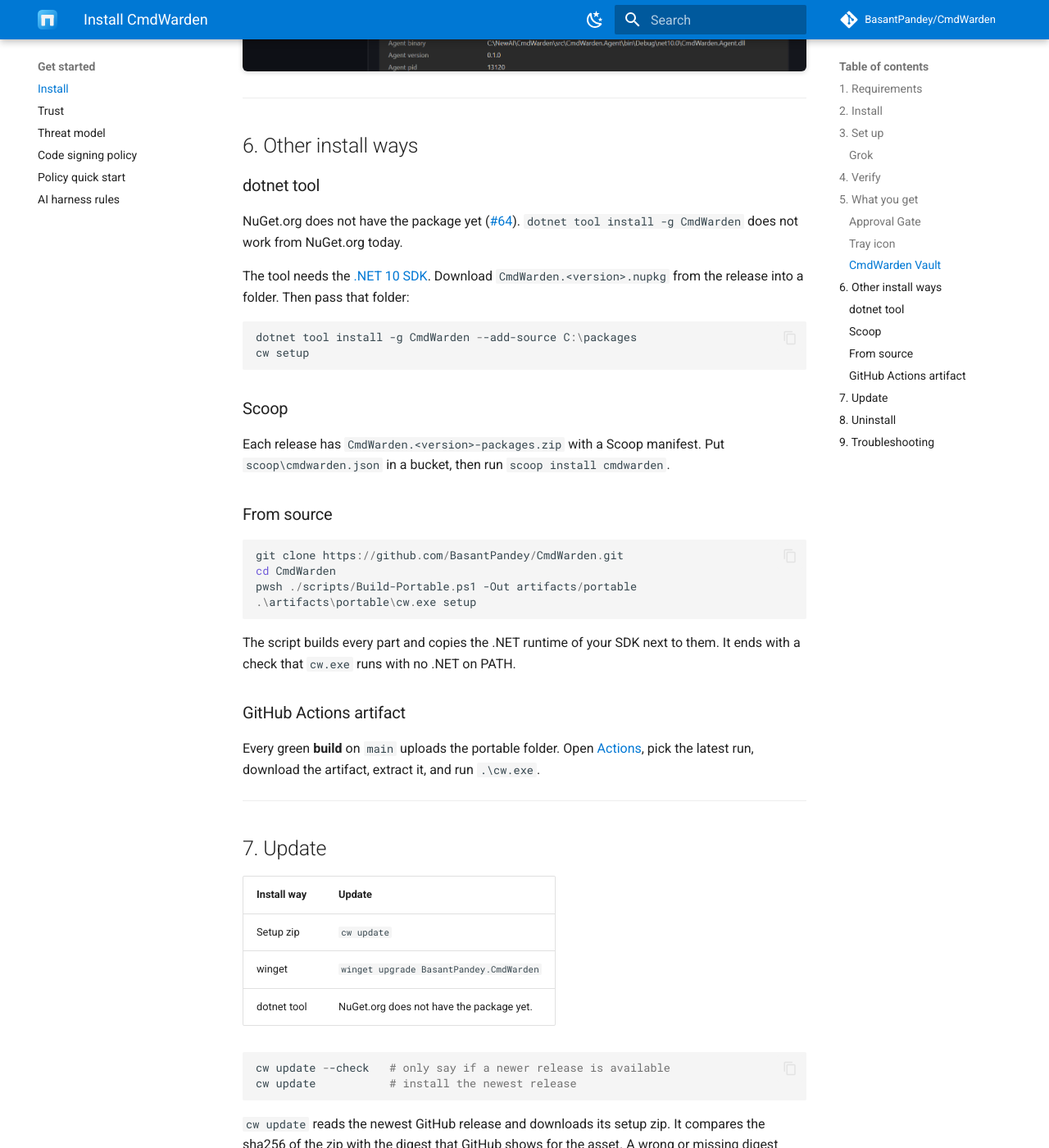
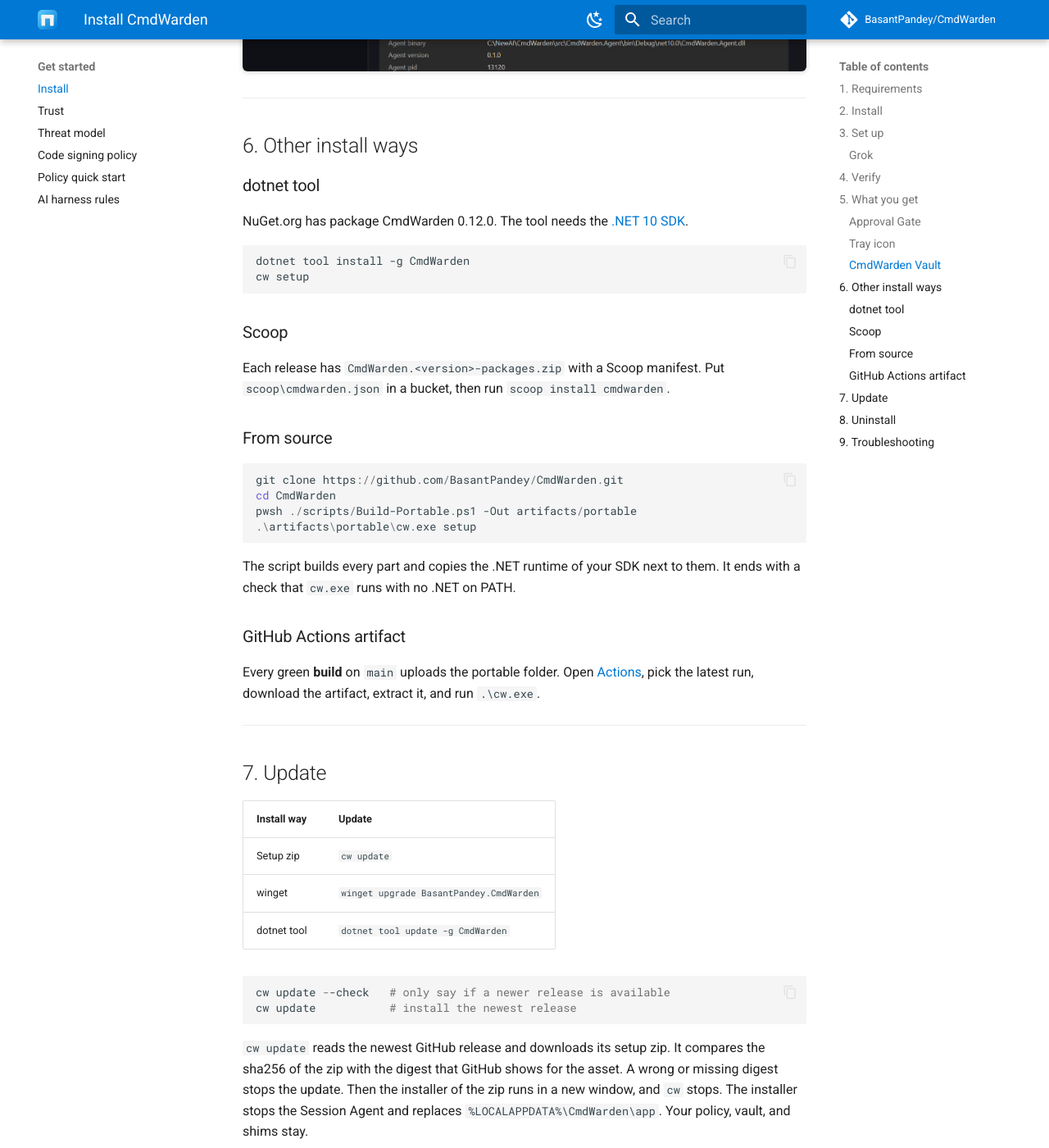
Before and after one commit to BasantPandey/CmdWarden, an MkDocs documentation site: the page built from docs/install.md, in a window 1280 px wide and 1400 px high, scrolled down 8168 px. Shown: the whole window at 82% size. Built offline with MkDocs 1.6.1 and Material for MkDocs 9.7.7, drawn with Linux system fonts in a browser that asks for light colours; comment, search, counter and statistics services are not loaded.

Commit message:
Document the NuGet.org package CmdWarden 0.12.0. The install command is dotnet tool install -g CmdWarden. The package needs the .NET 10 SDK.

````diff
--- a/docs/install.md
+++ b/docs/install.md
@@ -174,12 +174,10 @@
 
 ### dotnet tool
 
-NuGet.org does not have the package yet ([#64](https://github.com/BasantPandey/CmdWarden/issues/64)). `dotnet tool install -g CmdWarden` does not work from NuGet.org today.
-
-The tool needs the [.NET 10 SDK](https://dotnet.microsoft.com/download). Download `CmdWarden.<version>.nupkg` from the release into a folder. Then pass that folder:
+NuGet.org has package CmdWarden 0.12.0. The tool needs the [.NET 10 SDK](https://dotnet.microsoft.com/download).
 
 ```powershell
-dotnet tool install -g CmdWarden --add-source C:\packages
+dotnet tool install -g CmdWarden
 cw setup
 ```
 
@@ -210,7 +208,7 @@
 |-------------|--------|
 | Setup zip | `cw update` |
 | winget | `winget upgrade BasantPandey.CmdWarden` |
-| dotnet tool | NuGet.org does not have the package yet. |
+| dotnet tool | `dotnet tool update -g CmdWarden` |
 
 ```powershell
 cw update --check   # only say if a newer release is available
````
Also changed, not shown: README.md (+1 -1 lines), docs/index.md (+1 -1 lines), 1 other file.
